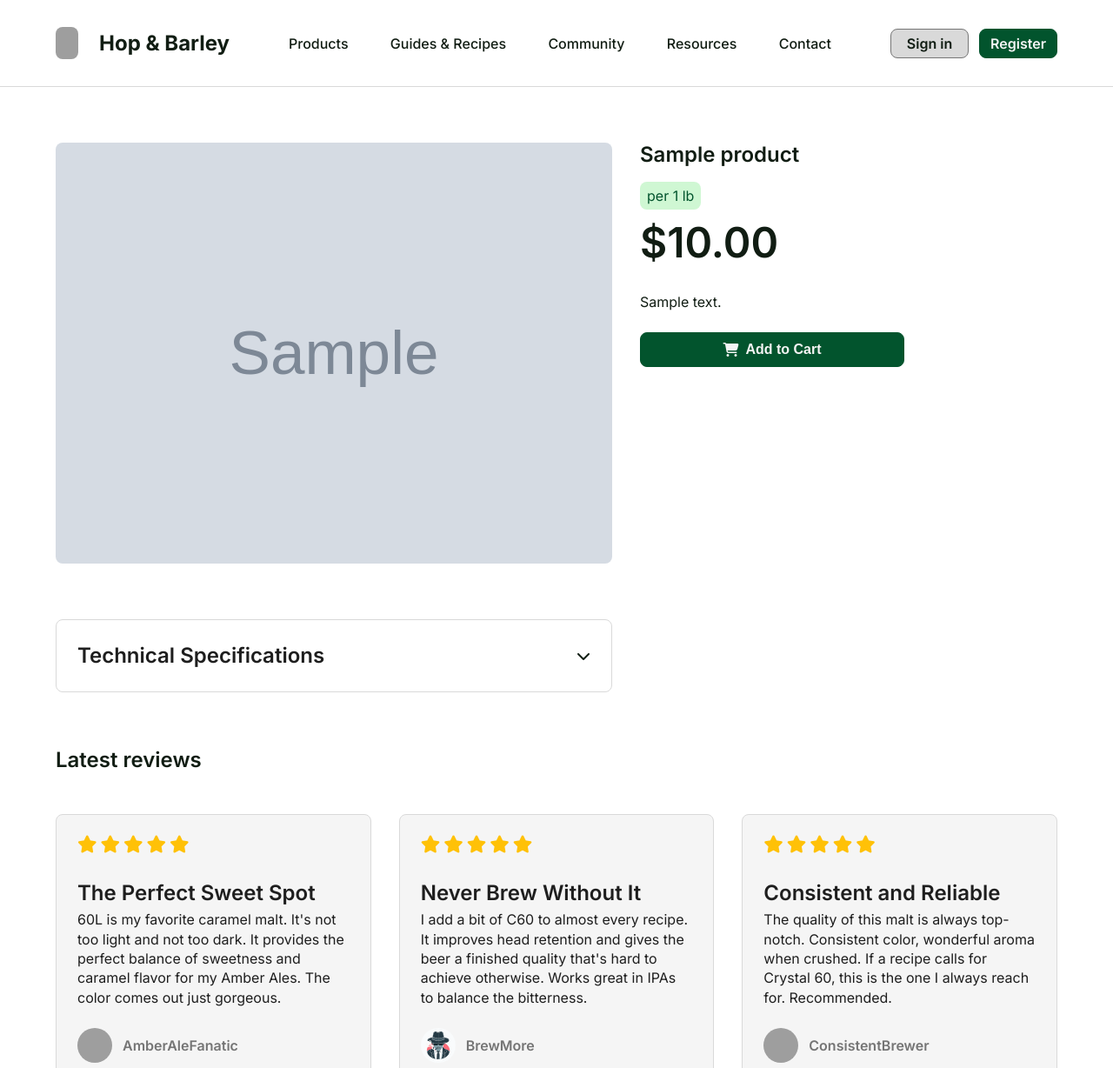
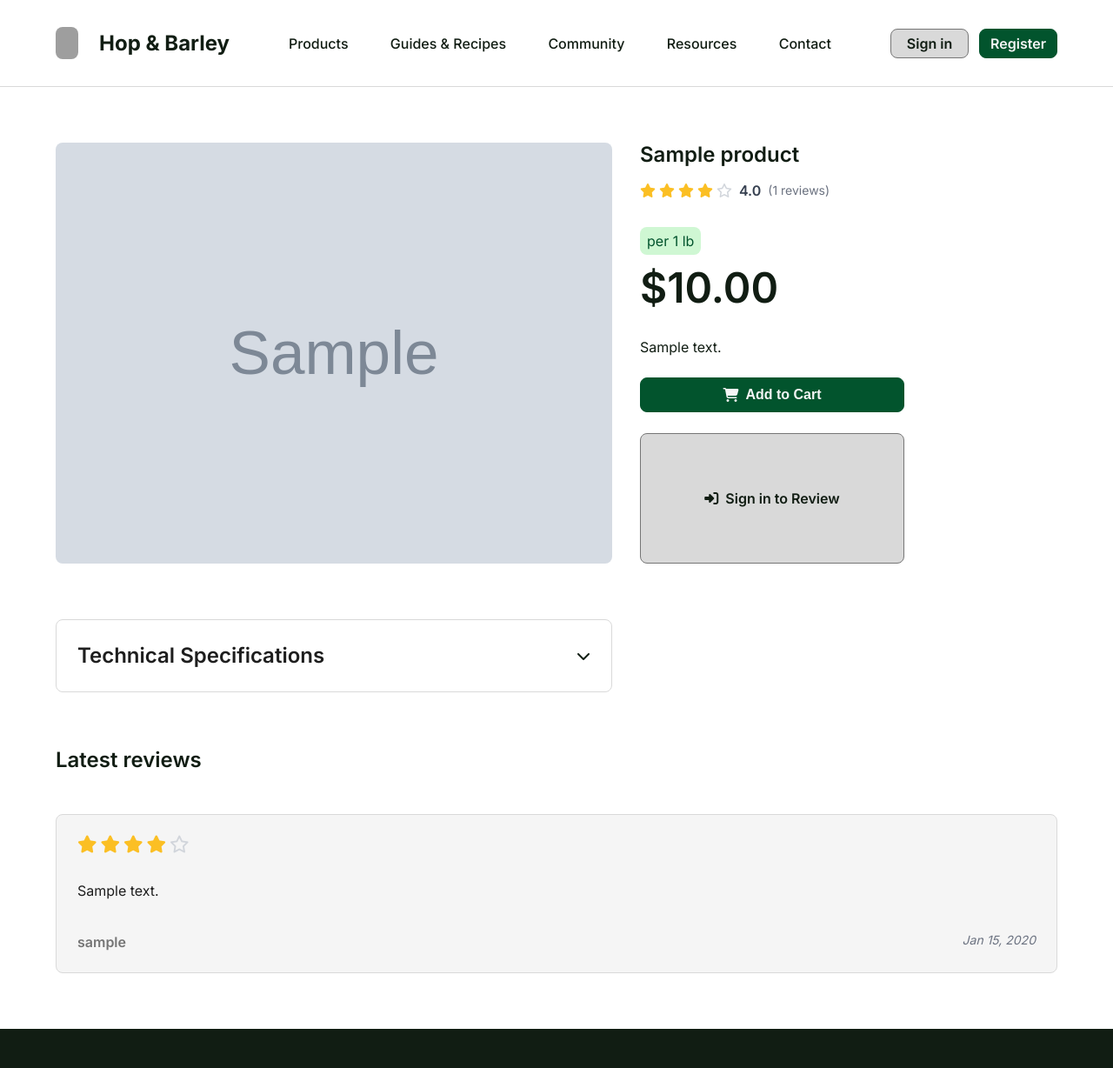
Before and after one commit to 32960/Online_Store_M3, a Django app: a page that uses products/templates/products/product-detail.html in a window 1280 px wide. Shown: the top 1228 px of the page at 87% size. Run offline with Django 5.2, Linux system fonts and the light colour scheme; tables that the repository leaves empty hold one stand-in row (values such as "Sample post"); grey boxes marked "Sample" are stand-in pictures; parts of the project's set-up code (start-up, migrations or seed data) failed here and were passed over; grey boxes are pictures that could not be loaded.

Commit message:
feat: - create: reviews/forms.py, reviews/services.py, reviews/template/review_forms.html - refactor: product-detail.html, product-list.html - create: reviews/urls.py, reviews/views.py - refactor: users/urls.py, api/views.py, products/views.py, users/views.py

```diff
--- a/products/templates/products/product-detail.html
+++ b/products/templates/products/product-detail.html
@@ -14,7 +14,23 @@
       </div>
       <div class="product-info-column">
         <div class="product-title-price">
+          <div class="product-detail__title-wrapper">
             <h1 class="product-name">{{ product.name }}</h1>
+            <div class="product-rating">
+              <div class="product-rating__stars">
+                {% for i in "12345"|make_list %}
+                  {% if forloop.counter <= product.rating %}
+                    <i class="fa-solid fa-star" style="color: #fbbf24;"></i>
+                  {% else %}
+                    <i class="fa-regular fa-star" style="color: #d1d5db;"></i>
+                  {% endif %}
+                {% endfor %}
+              </div>
+              <span class="product-rating__value">{{ product.rating }}</span>
+              <span class="product-rating__count">({{ product.reviews.count }} reviews)</span>
+            </div>
+          </div>
+
           <div class="price-section">
             <span class="price-tag">per 1 lb</span>
             <p class="product-price">{{ product.currency }}{{ product.price }}</p>
@@ -62,6 +78,24 @@
         {% else %}
           <p style='color:red'>Out of stock</p>
         {% endif %}
+
+        {% if user.is_authenticated %}
+          {% if can_review %}
+          <a href="{% url 'reviews:review-create' product.slug %}" class="button button--secondary review-action-button">
+            <i class="fa-solid fa-pen"></i>
+            <span>Write a Review</span>
+          </a>
+          {% elif user_reviewed %}
+            <p class="review-notice">You have already reviewed this product.</p>
+          {% elif not user_bought %}
+            <p class="review-notice">You can review this product after purchase.</p>
+          {% endif %}
+        {% else %}
+          <a href="{% url 'users:login' %}?next={{ request.path }}" class="button button--secondary review-action-button">
+            <i class="fa-solid fa-right-to-bracket"></i>
+            <span>Sign in to Review</span>
+          </a>
+        {% endif %}
       </div>
     </section>
 
@@ -91,48 +125,26 @@
     <section class="reviews-section">
       <h2 class="reviews-title">Latest reviews</h2>
       <div class="reviews-grid">
-        <!-- Review Card 1 -->
+        {% for review in recent_reviews %}
         <div class="review-card">
             <div class="review-rating">
-            <i class="fa-solid fa-star"></i><i class="fa-solid fa-star"></i><i class="fa-solid fa-star"></i><i class="fa-solid fa-star"></i><i class="fa-solid fa-star"></i>
+                {% for i in "12345"|make_list %}
+                    {% if forloop.counter <= review.rating %}
+                        <i class="fa-solid fa-star" style="color: #fbbf24;"></i>
+                    {% else %}
+                        <i class="fa-regular fa-star" style="color: #d1d5db;"></i>
+                    {% endif %}
+                {% endfor %}
             </div>
-          <div class="review-body">
-            <h4 class="review-heading">The Perfect Sweet Spot</h4>
-            <p class="review-text">60L is my favorite caramel malt. It's not too light and not too dark. It provides the perfect balance of sweetness and caramel flavor for my Amber Ales. The color comes out just gorgeous.</p>
-          </div>
-          <div class="review-author">
-            <img src="../static/img/avatars/avatar1.svg" alt="User avatar" class="author-avatar">
-            <span class="author-name">AmberAleFanatic</span>
+            <p class="review-text">{{ review.comment }}</p>
+            <div class="review-meta">
+                <span class="author-name">{{ review.user.username }}</span>
+                <span class="review-date">{{ review.created_at|date:"M d, Y" }}</span>
             </div>
         </div>
-        <!-- Review Card 2 -->
-        <div class="review-card">
-          <div class="review-rating">
-            <i class="fa-solid fa-star"></i><i class="fa-solid fa-star"></i><i class="fa-solid fa-star"></i><i class="fa-solid fa-star"></i><i class="fa-solid fa-star"></i>
-          </div>
-          <div class="review-body">
-            <h4 class="review-heading">Never Brew Without It</h4>
-            <p class="review-text">I add a bit of C60 to almost every recipe. It improves head retention and gives the beer a finished quality that's hard to achieve otherwise. Works great in IPAs to balance the bitterness.</p>
-          </div>
-          <div class="review-author">
-            <img src="../static/img/avatars/avatar2.svg" alt="User avatar" class="author-avatar">
-            <span class="author-name">BrewMore</span>
-          </div>
-        </div>
-        <!-- Review Card 3 -->
-        <div class="review-card">
-          <div class="review-rating">
-            <i class="fa-solid fa-star"></i><i class="fa-solid fa-star"></i><i class="fa-solid fa-star"></i><i class="fa-solid fa-star"></i><i class="fa-solid fa-star"></i>
-          </div>
-          <div class="review-body">
-            <h4 class="review-heading">Consistent and Reliable</h4>
-            <p class="review-text">The quality of this malt is always top-notch. Consistent color, wonderful aroma when crushed. If a recipe calls for Crystal 60, this is the one I always reach for. Recommended.</p>
-          </div>
-          <div class="review-author">
-            <img src="../static/img/avatars/avatar3.svg" alt="User avatar" class="author-avatar">
-            <span class="author-name">ConsistentBrewer</span>
-          </div>
-        </div>
+        {% empty %}
+        <p class="no-reviews">No reviews yet. Be the first to review!</p>
+        {% endfor %}
       </div>
     </section>
   </div>
--- a/products/templates/products/product-list.html
+++ b/products/templates/products/product-list.html
@@ -56,6 +56,11 @@ Products | {{ site_name }}
                             <img src="{{ product.image.url }}" alt="{{ product.name }}" class="product-card__image">
                             <div class="product-card__info">
                                 <h4 class="product-card__name">{{ product.name }}</h4>
+                                <div class="product-card__rating">
+                                    <i class="fa-solid fa-star" style="color: #fbbf24;"></i>
+                                    <span>{{ product.rating }}</span>
+                                    <span class="review-count">({{ product.reviews.count }})</span>
+                                </div>
                                 <p class="product-card__price">{{ product.currency }}{{ product.price }}</p>
                                 <p class="product-card__description">{{ product.description|truncatewords:10 }}...</p>
                             </div>
--- a/products/views.py
+++ b/products/views.py
@@ -11,6 +11,7 @@ from django.contrib.admin.views.decorators import staff_member_required
 from django.contrib.auth import get_user_model
 from django.utils.decorators import method_decorator
 from orders.models import Order, OrderItem
+from reviews.services import user_bought_product, user_already_reviewed
 
 @method_decorator(staff_member_required, name='dispatch')
 class AdminDashboardView(TemplateView):
@@ -120,4 +121,17 @@ class ProductDetailView(DetailView):
         cart = get_cart(self.request)
         context['cart'] = cart
         context['quantity'] = cart.get(str(self.object.id), {'quantity': 0})['quantity']
+        context['recent_reviews'] = self.object.reviews.select_related('user').order_by('-created_at')[:3]
+
+        if self.request.user.is_authenticated:
+            user_bought = user_bought_product(self.request.user, self.object)
+            user_reviewed = user_already_reviewed(self.request.user, self.object)
+            context['can_review'] = user_bought and not user_reviewed
+            context['user_reviewed'] = user_reviewed
+            context['user_bought'] = user_bought
+        else:
+            context['can_review'] = False
+            context['user_reviewed'] = False
+            context['user_bought'] = False
+
         return context
--- a/reviews/urls.py
+++ b/reviews/urls.py
@@ -1,8 +1,9 @@
 from django.contrib import admin
 from django.urls import path
+from reviews.views import ReviewCreateView
 
 app_name = 'reviews'
 
 urlpatterns = [
-
+    path('product/<slug:slug>/review/', ReviewCreateView.as_view(), name='review-create'),
 ]
--- a/users/urls.py
+++ b/users/urls.py
@@ -1,10 +1,11 @@
 from django.contrib import admin
 from django.urls import path
 
-from users.views import profile_mock
+from users.views import profile_mock, login_mock
 
 app_name = 'users'
 
 urlpatterns = [
-    path('profile/', profile_mock, name= 'profile')
+    path('profile/', profile_mock, name= 'profile'),
+    path('login/', login_mock, name='login'),
 ]
--- a/users/views.py
+++ b/users/views.py
@@ -3,3 +3,7 @@ from django.http import HttpResponse
 def profile_mock(request):
     '''Mock profile view'''
     return HttpResponse('Profile')
+
+def login_mock(request):
+    '''Mock login view'''
+    return HttpResponse('Login')
```
Also changed, not shown: api/views.py (+26 -34 lines), reviews/forms.py (added, +17 -0 lines), reviews/services.py (added, +59 -0 lines), reviews/templates/reviews/review_form.html (added, +48 -0 lines), reviews/views.py (+49 -2 lines). Lines whose indentation alone changed are shown as unchanged.
